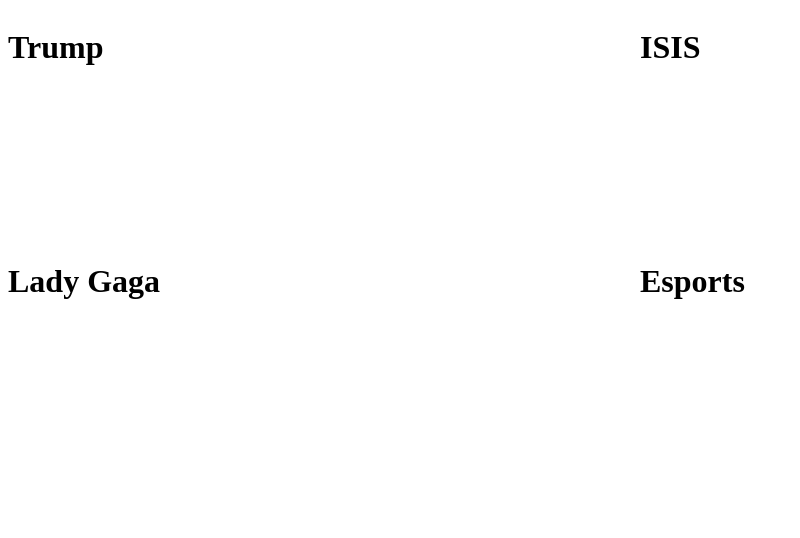
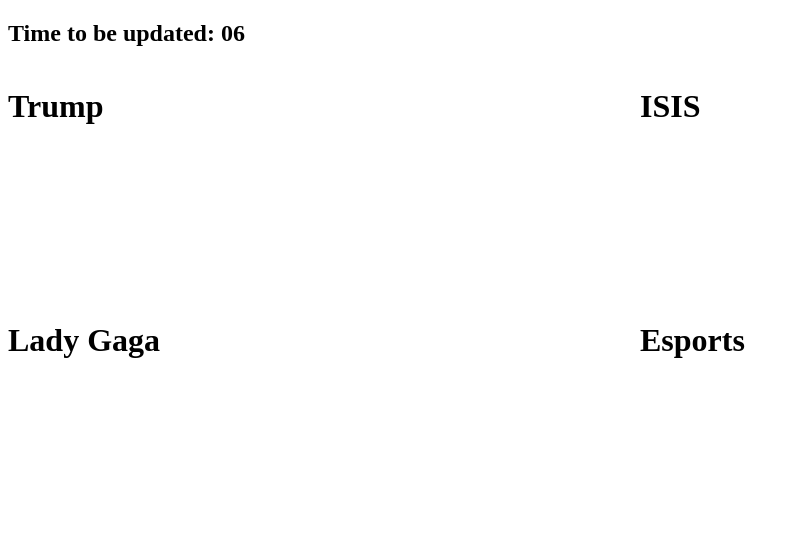
Before and after one commit to swat13/TwitterScraper, a plain HTML site: page Host/index.html in a window 1280 px wide. Shown: the whole page, without its empty margins (0-800 px from the left). Drawn offline with nearby package versions, Linux system fonts and the light colour scheme; no server answers.

Commit message:
Update index.html

```diff
--- a/Host/index.html
+++ b/Host/index.html
@@ -9,6 +9,7 @@
     <link rel="stylesheet" href="./styles.css">
 </head>
 <body>
+    <h2>Time to be updated: <span id="timer">06</span></h2>
     <div class="container">
         <div class="column">
             <h1>Trump</h1>
```
